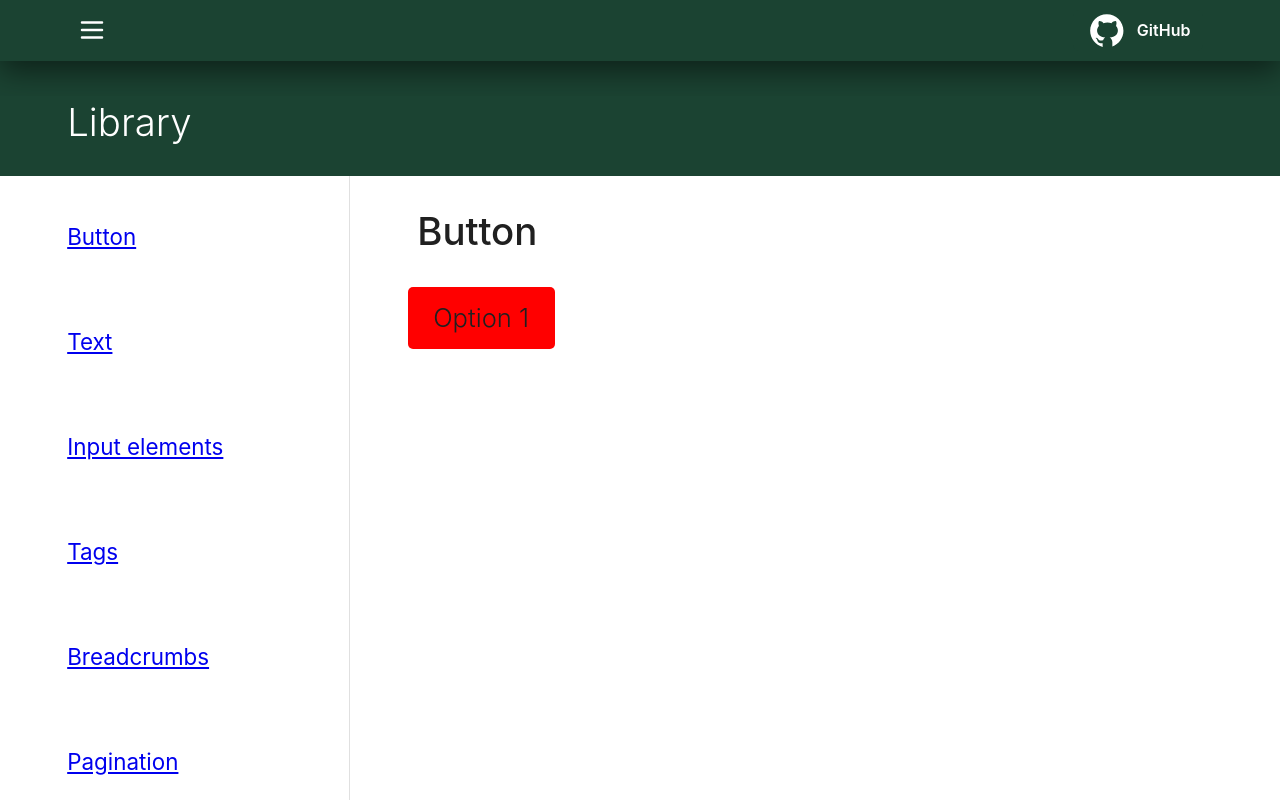
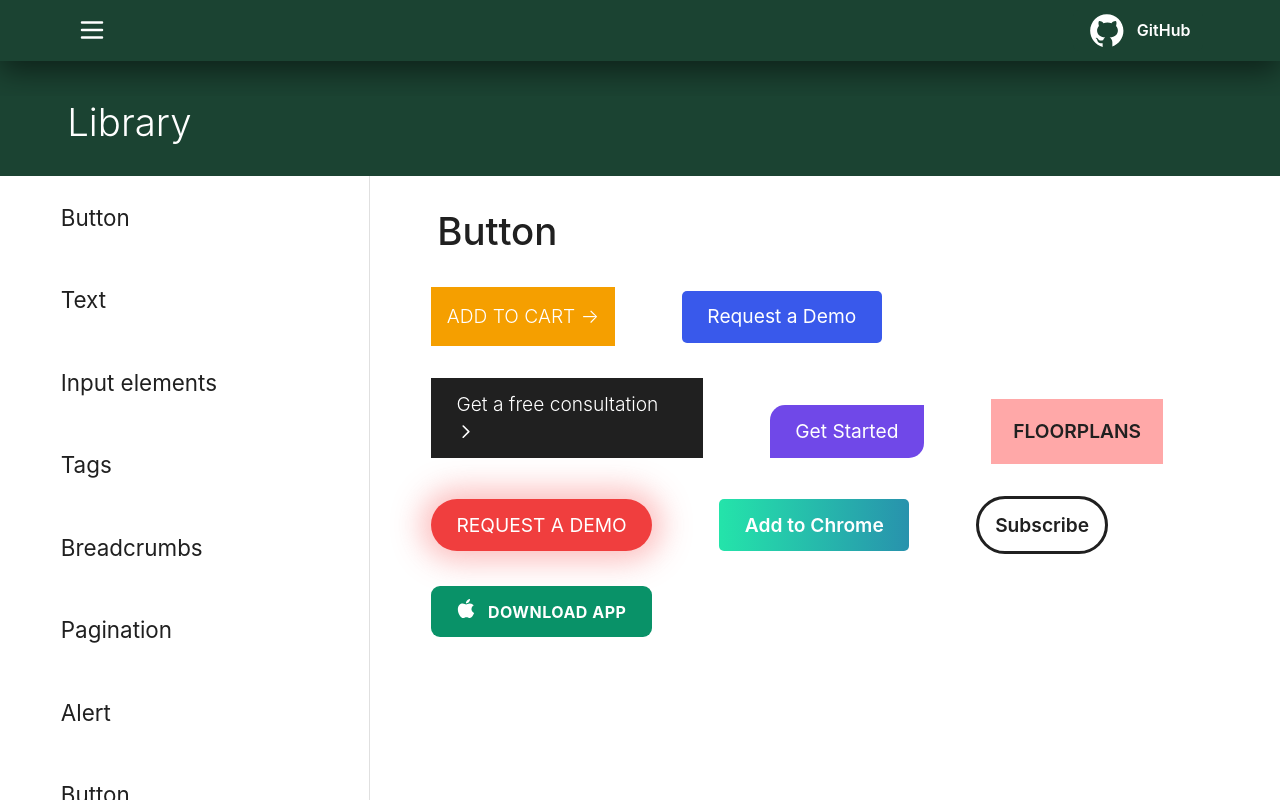
Before and after one commit to prachi-sahu-codes/Component-Library, a plain HTML site: page library.html in a window 1280 px wide. Drawn offline with Linux system fonts and the light colour scheme.

Commit message:
button done

```diff
--- a/library.css
+++ b/library.css
@@ -12,7 +12,6 @@ body {
   height: 100vh;
 }
 
-
 /*
 ***************************************************************************
 Reusable classes
@@ -20,11 +19,11 @@ Reusable classes
 
 .grid {
   display: grid;
-  grid-template-columns: 350px 1fr;
+  grid-template-columns: 370px 1fr;
   grid-template-rows: 80px 1fr;
 }
 
-.heading-secondary-1{
+.heading-secondary-1 {
   background-color: #1b4332;
   color: #fff;
   font-size: 2.4rem;
@@ -35,7 +34,7 @@ Reusable classes
   padding-top: 0;
 }
 
-.heading-tertiary{
+.heading-tertiary {
   font-size: 2.4rem;
   font-weight: 500;
   color: #202020;
@@ -43,47 +42,70 @@ Reusable classes
   padding-left: 4.2rem;
 }
 
-.section-scroll{
+/*
+***************************************************************************
+scroll
+*************************************************************************** */
+
+.section-scroll {
   height: calc(100vh - 11rem);
   font-size: 1.4rem;
   grid-column: -3/-2;
   overflow-y: scroll;
-    border-right: 1px solid rgba(0,0,0,.12);
-
+  border-right: 1px solid rgba(0, 0, 0, 0.12);
 }
 
-.main-content{
+.scroll-list {
+  list-style: none;
+}
+
+.scroll-list a:link,
+.scroll-list a:visited {
+  display: block;
+
+  text-decoration: none;
+  color: #202020;
+  padding: 1.6rem 3.8rem;
+}
+
+.scroll-list a:hover,
+.scroll-list a:active {
+  display: block;
+  background-color: #768e84;
+  color: #fff;
+  /* padding: 0.8rem 1.6rem; */
+}
+
+/*
+***************************************************************************
+section 2
+*************************************************************************** */
+
+.main-content {
   height: calc(100vh - 11rem);
   grid-column: -2/-1;
   overflow: hidden;
   overflow-y: scroll;
 }
 
-.main-content-box{
-   padding-left: 4.2rem;
+.main-content-box {
+  display: inline-block;
   padding: 1.8rem;
   padding-top: 0;
 }
 
-.main-content-btn{
+.main-content-btn {
   display: inline-block;
-    margin: 1.8rem;
+  margin: 2rem;
   margin-top: 0;
-
+  padding: 0.8rem 1.6rem;
+  text-decoration: none;
 }
 
-.scroll-list{
- list-style: none;
- font-weight: 400;
- padding: 1.8rem;
- padding-top: 2.8rem;
- padding-left: 4.2rem;
-}
-.content-color-1{
-
+.content-color-1 {
 }
 
-.content-color-2{
+.content-color-2 {
   background-color: #adadad;
 }
 
@@ -92,12 +114,104 @@ background-color: #adadad;
 Alone classes
 *************************************************************************** */
 
-.button-option-1{
-    background-color: red;
+.button-option-1 {
+  background-color: #f59f00;
+  color: #fff;
+  font-size: 1.2rem;
+  font-weight: 300;
+  letter-spacing: 0.1;
+  padding: 1rem;
+  text-transform: uppercase;
+}
+
+.button-option-2 {
+  background-color: #3959eb;
+  color: #fff;
+  font-size: 1.2rem;
+  font-weight: 400;
+  border-radius: 5px;
+
+}
+
+.btn-option-svg {
+
+  width: 1rem;
+  height: 1rem;
+  margin: auto;
+}
+
+.button-option-3 {
+  width: 17rem;
+  background-color: #202020;
+  color: #fff;
+  font-size: 1.2rem;
+  font-weight: 300;
+}
+
+.button-option-4 {
+  background-color: #7048e8;
+  color: #fff;
+  font-size: 1.2rem;
+  font-weight: 400;
+  border-radius: 15px 0 15px 0;
+
+}
+
+.button-option-5 {
+  padding: 1.2rem 1.4rem;
+  background-color: #ffa8a8;
   color: #202020;
-    font-size: 1.6rem;
-    font-weight: 300;
-    text-decoration: none;
-    padding: 0.8rem 1.6rem;
+  font-size: 1.2rem;
+  font-weight: 600;
+  text-transform: uppercase;
+}
+
+.button-option-6 {
+
+  background-color: #f03e3e;
+  color: #fff;
+  font-size: 1.2rem;
+  text-transform: uppercase;
+  border-radius: 50px;
+  box-shadow: 0 0 30px 10px rgba(248, 91, 91, 0.397);
+}
+
+
+.button-option-7 {
+
+  background: linear-gradient(0.25turn, #24e4aa, #2892ad);
+  color: #fff;
+  font-size: 1.2rem;
+  font-weight: 600;
   border-radius: 5px;
 }
+
+
+.button-option-8 {
+  padding: 0.8rem 1rem;
+  color: #202020;
+  font-size: 1.2rem;
+  font-weight: 600;
+  border-radius: 50px;
+  border: 3px solid #202020;
+}
+
+.button-option-9 {
+  background-color: #099268;
+  color: #fff;
+  font-size: 1rem;
+  letter-spacing: 0.5px;
+  font-weight: 700;
+  text-transform: uppercase;
+  border-radius: 9px;
+}
+
+.button-option-9 img{
+  width: 1.2rem;
+  height: 1.2rem;
+
+}
+.button-option-9-txt{
+  display: inline-block;
+  padding-left: 0.5rem;
+}
--- a/library.html
+++ b/library.html
@@ -28,8 +28,18 @@
               />
             </svg>
           </div>
-            <a href="#" class="btn" >
-              <?xml version="1.0"?><svg class="git-logo"  xmlns="http://www.w3.org/2000/svg"  viewBox="0 0 30 30" width="30px" height="30px">    <path d="M15,3C8.373,3,3,8.373,3,15c0,5.623,3.872,10.328,9.092,11.63C12.036,26.468,12,26.28,12,26.047v-2.051 c-0.487,0-1.303,0-1.508,0c-0.821,0-1.551-0.353-1.905-1.009c-0.393-0.729-0.461-1.844-1.435-2.526 c-0.289-0.227-0.069-0.486,0.264-0.451c0.615,0.174,1.125,0.596,1.605,1.222c0.478,0.627,0.703,0.769,1.596,0.769 c0.433,0,1.081-0.025,1.691-0.121c0.328-0.833,0.895-1.6,1.588-1.962c-3.996-0.411-5.903-2.399-5.903-5.098 c0-1.162,0.495-2.286,1.336-3.233C9.053,10.647,8.706,8.73,9.435,8c1.798,0,2.885,1.166,3.146,1.481C13.477,9.174,14.461,9,15.495,9 c1.036,0,2.024,0.174,2.922,0.483C18.675,9.17,19.763,8,21.565,8c0.732,0.731,0.381,2.656,0.102,3.594 c0.836,0.945,1.328,2.066,1.328,3.226c0,2.697-1.904,4.684-5.894,5.097C18.199,20.49,19,22.1,19,23.313v2.734 c0,0.104-0.023,0.179-0.035,0.268C23.641,24.676,27,20.236,27,15C27,8.373,21.627,3,15,3z"/></svg>
+          <a href="#" class="btn">
+            <?xml version="1.0"?><svg
+              class="git-logo"
+              xmlns="http://www.w3.org/2000/svg"
+              viewBox="0 0 30 30"
+              width="30px"
+              height="30px"
+            >
+              <path
+                d="M15,3C8.373,3,3,8.373,3,15c0,5.623,3.872,10.328,9.092,11.63C12.036,26.468,12,26.28,12,26.047v-2.051 c-0.487,0-1.303,0-1.508,0c-0.821,0-1.551-0.353-1.905-1.009c-0.393-0.729-0.461-1.844-1.435-2.526 c-0.289-0.227-0.069-0.486,0.264-0.451c0.615,0.174,1.125,0.596,1.605,1.222c0.478,0.627,0.703,0.769,1.596,0.769 c0.433,0,1.081-0.025,1.691-0.121c0.328-0.833,0.895-1.6,1.588-1.962c-3.996-0.411-5.903-2.399-5.903-5.098 c0-1.162,0.495-2.286,1.336-3.233C9.053,10.647,8.706,8.73,9.435,8c1.798,0,2.885,1.166,3.146,1.481C13.477,9.174,14.461,9,15.495,9 c1.036,0,2.024,0.174,2.922,0.483C18.675,9.17,19.763,8,21.565,8c0.732,0.731,0.381,2.656,0.102,3.594 c0.836,0.945,1.328,2.066,1.328,3.226c0,2.697-1.904,4.684-5.894,5.097C18.199,20.49,19,22.1,19,23.313v2.734 c0,0.104-0.023,0.179-0.035,0.268C23.641,24.676,27,20.236,27,15C27,8.373,21.627,3,15,3z"
+              />
+            </svg>
             <span> GitHub</span>
           </a>
         </div>
@@ -52,14 +62,55 @@
       </section>
       <main class="main-content">
         <div>
+
           <h3 class="heading-tertiary">Button</h3>
+
           <div class="main-content-box">
-                  <a href="#" class="main-content-btn button-option-1">Option 1</a>
+
+            <div class="main-content-single-btn">
+            <a href="#" class="main-content-btn button-option-1"
+              >Add to cart &rarr;</a
+            >
+            <a href="#" class="main-content-btn button-option-2"
+              >Request a Demo</a
+            >
+            <a href="#" class="main-content-btn button-option-3"
+              >Get a free consultation
+              <svg
+                xmlns="http://www.w3.org/2000/svg"
+                class="btn-option-svg"
+                fill="none"
+                viewBox="0 0 20 20"
+                stroke="currentColor"
+                stroke-width="2"
+              >
+                <path
+                  stroke-linecap="round"
+                  stroke-linejoin="round"
+                  d="M9 5l7 7-7 7"
+                /></svg
+            ></a>
+            <a href="#" class="main-content-btn button-option-4">Get Started</a>
+            <a href="#" class="main-content-btn button-option-5">Floorplans</a>
+            <a href="#" class="main-content-btn button-option-6"
+              >Request a Demo</a
+            >
+            <a href="#" class="main-content-btn button-option-7"
+              >Add to Chrome</a
+            >
+            <a href="#" class="main-content-btn button-option-8">Subscribe</a>
+            <a href="#" class="main-content-btn button-option-9">
+              <img src="apple.svg" /> <div class="button-option-9-txt"> Download App </div></a
+            >
+          </div>
+          </div>
+
+          <div class="main-content-double-btn">
 
           </div>
+
         </div>
       </main>
     </div>
-
   </body>
 </html>
```
Also changed, not shown: apple.svg (added). Lines whose indentation alone changed are shown as unchanged.
